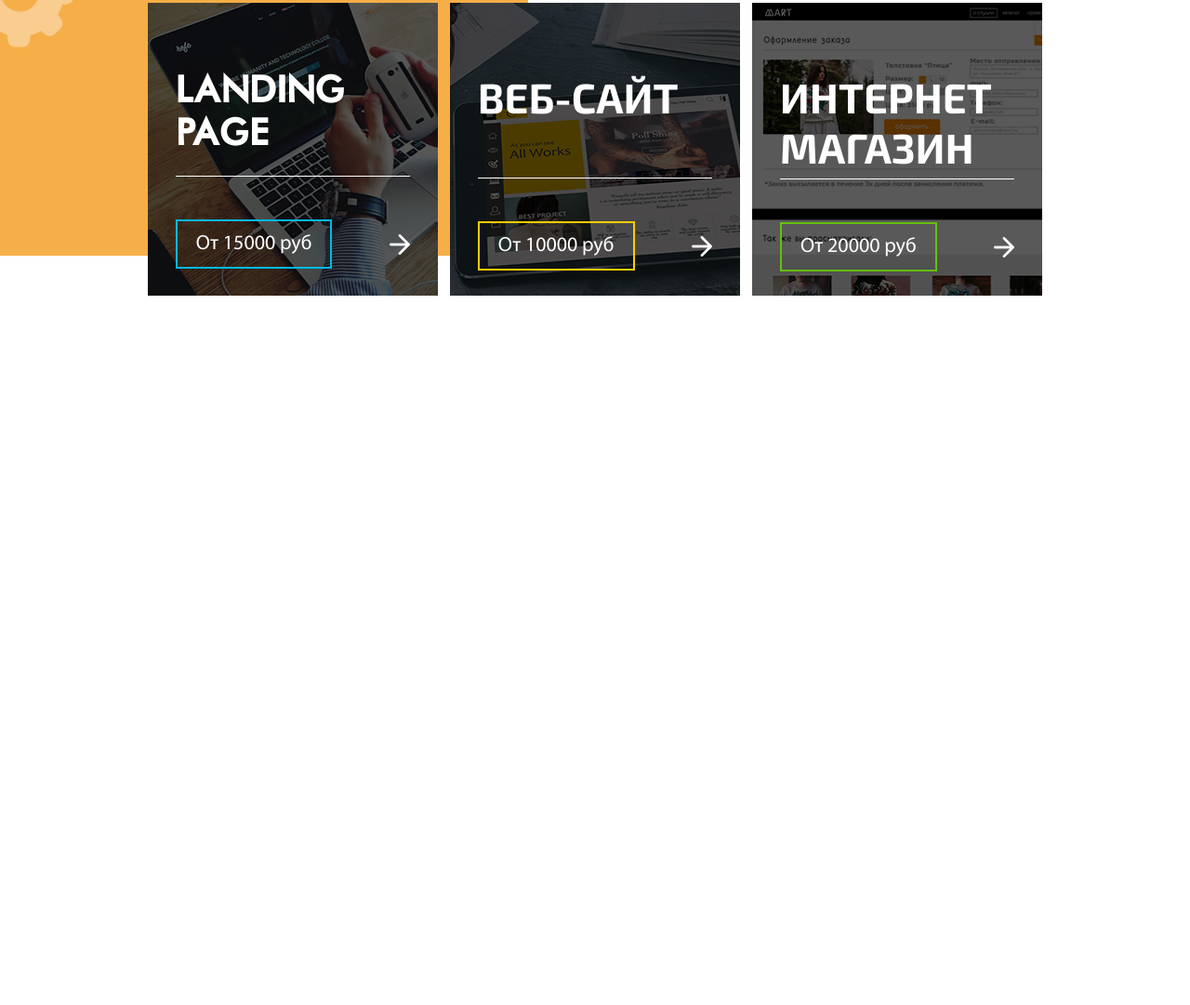
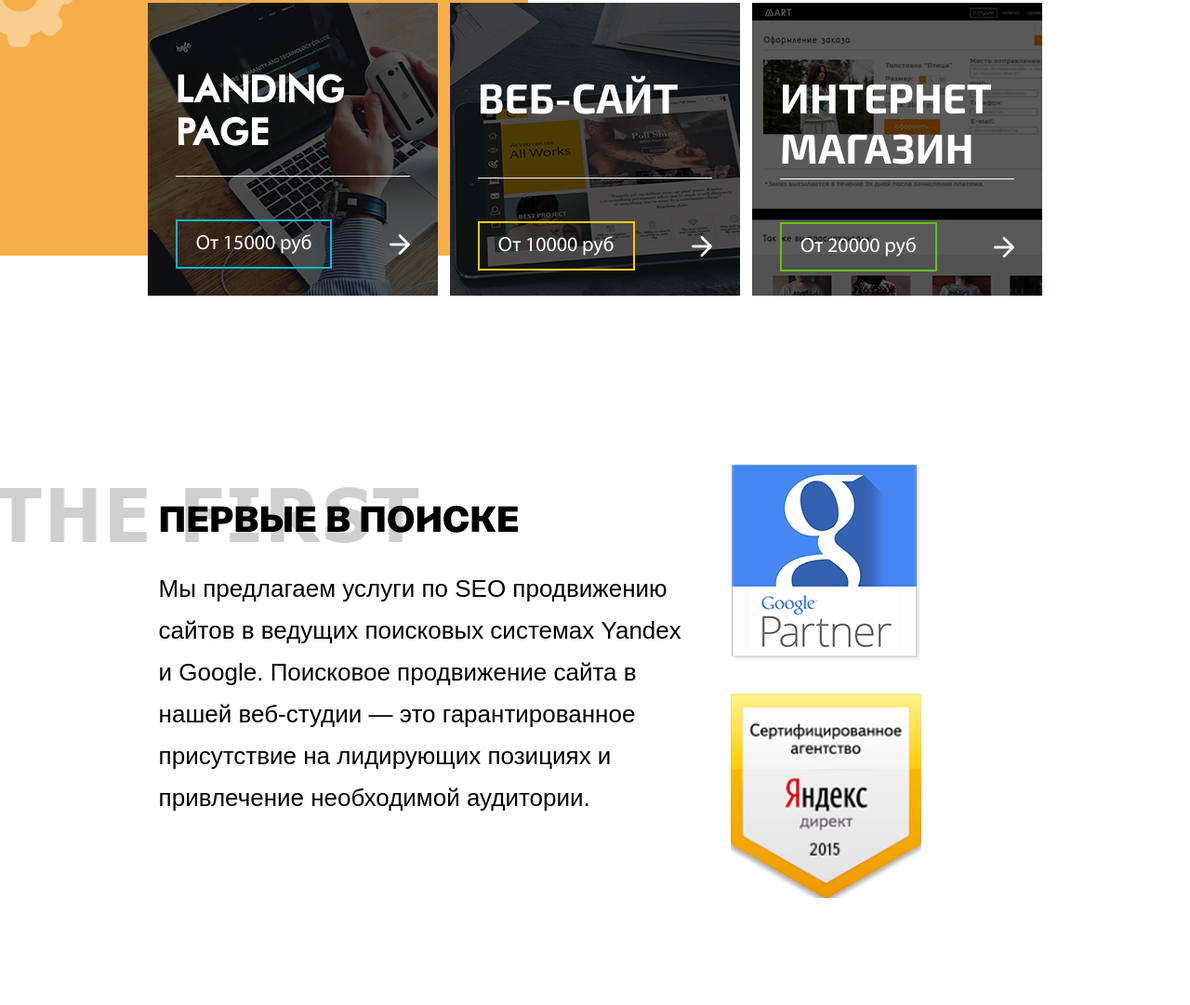
Before and after one commit to liahrothstein/LenaSIntermediateProject, a plain HTML site: page Dmitry/index.html in a window 1280 px wide. Shown: the part 2797-3878 px from the top of the page at 93% size. Before the commit the page ends 3207 px from the top, so only its background shows below. Drawn offline with Linux system fonts and the light colour scheme.

Commit message:
First in the Search was completed

```diff
--- a/Dmitry/index.html
+++ b/Dmitry/index.html
@@ -141,5 +141,22 @@
                 </div>
             </div>
         </div>
+        <div class="firstInTheSearch">
+            <div class="main">
+                <div class="header">ПЕРВЫЕ В ПОИСКЕ</div>
+                <div class="text">
+                    Мы предлагаем услуги по SEO продвижению<br>
+                    сайтов в ведущих поисковых системах Yandex<br>
+                    и Google. Поисковое продвижение сайта в<br>
+                    нашей веб-студии — это гарантированное<br>
+                    присутствие на лидирующих позициях и<br>
+                    привлечение необходимой аудитории.<br>
+                </div>
+            </div>
+            <div class="partners">
+                <img src="./firstInTheSearch/google.png" alt="Google Partner">
+                <img src="./firstInTheSearch/yandex.png" alt="Yandex Partner">
+            </div>
+        </div>
     </body>
 </html>
--- a/Dmitry/style.css
+++ b/Dmitry/style.css
@@ -332,3 +332,40 @@ div.dev div.threeBase div.base:first-child + div.base div.buttons img:hover{
 div.dev div.threeBase div.base:last-child div.buttons img:hover{
     content: url(./dev/rightArrowHover3.png);
 }
+
+/* First in the Search */
+
+div.firstInTheSearch{
+    height: 671px;
+    background: url(./firstInTheSearch/background.png) no-repeat 173% -17px;
+    padding: 0 22.6vw 0 13.33vw;
+    display: flex;
+    justify-content: space-between;
+}
+div.firstInTheSearch div.main{
+    display: flex;
+    flex-direction: column;
+    justify-content: space-between;
+}
+div.firstInTheSearch div.main div.header{
+    margin-top: 130px;
+    font-family: Parangon530C;
+    font-size: 39px;
+}
+div.firstInTheSearch div.main div.text{
+    margin-bottom: 200px;
+    font-family: Arial, Helvetica, sans-serif;
+    font-size: 26px;
+    line-height: 45px;
+}
+div.firstInTheSearch div.partners{
+    display: flex;
+    flex-direction: column;
+    justify-content: space-between;
+}
+div.firstInTheSearch div.partners img:first-child{
+    margin-top: 88px;
+}
+div.firstInTheSearch div.partners img:last-child{
+    margin-bottom: 115px;
+}
```
Also changed, not shown: Dmitry/firstInTheSearch/background.png (added), Dmitry/firstInTheSearch/google.png (added), Dmitry/firstInTheSearch/yandex.png (added).
